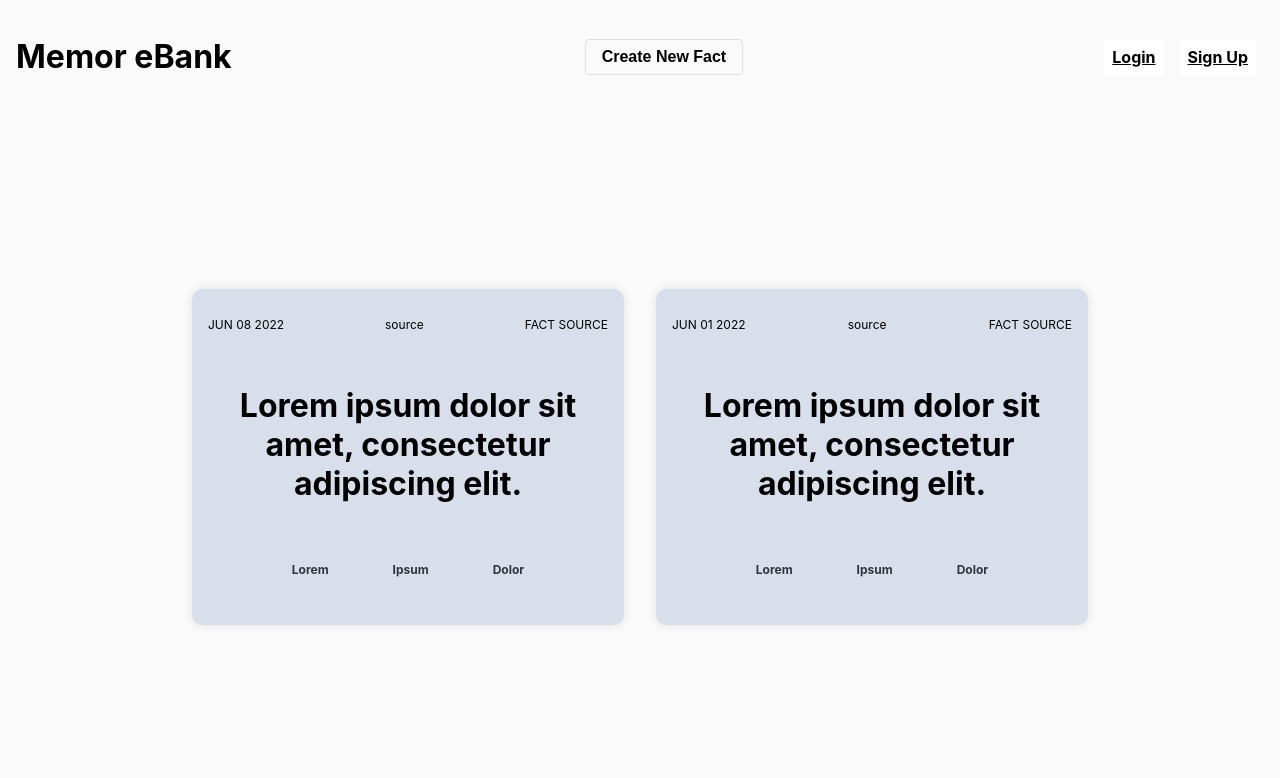
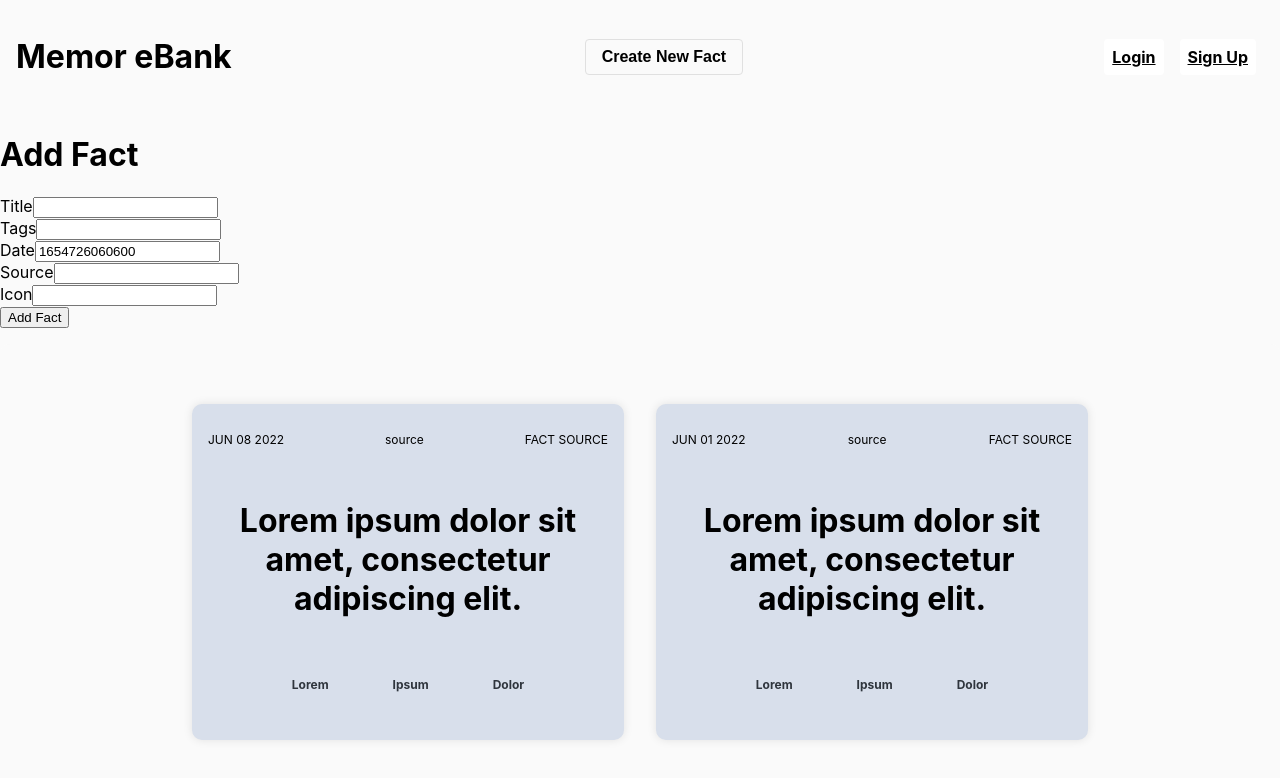
Before and after one commit to jallend1/memorebank, a React (Create React App) app: page / in a window 1280 px wide. Both pictures are taken after a click on the button "Create New Fact". Shown: the top 778 px of the page. Built offline with nearby package versions, Linux system fonts and the light colour scheme.

Commit message:
Creates Add New Fact modal and begins implementing form error handling

```diff
--- a/src/App.js
+++ b/src/App.js
@@ -1,8 +1,11 @@
+import { useState } from 'react';
+
 import Header from './Components/Header';
 import FactCard from './Components/FactCard';
+import AddFactModal from './Components/AddFactModal';
 
 function App() {
-  const facts = [
+  const [facts, setFacts] = useState([
     {
       title: 'Lorem ipsum dolor sit amet, consectetur adipiscing elit.',
       tags: ['Lorem', 'Ipsum', 'Dolor'],
@@ -19,10 +22,24 @@ function App() {
       icon: 'source',
       id: 2
     }
-  ];
+  ]);
+
+  const [isOpen, setIsOpen] = useState(false);
+
+  const onAddFact = (fact) => {
+    setFacts([...facts, fact]);
+    setIsOpen(false);
+    console.log(facts);
+  };
+
+  const toggleModalOpen = () => {
+    setIsOpen(!isOpen);
+  };
+
   return (
     <div className="App">
-      <Header />
+      <Header toggleModalOpen={toggleModalOpen} />
+      {isOpen && <AddFactModal onAddFact={onAddFact} />}
       <div className="fact-card-container">
         {facts.map((fact) => (
           <FactCard key={fact.id} {...fact} />
--- /dev/null
+++ b/src/Components/AddFactModal.jsx
@@ -0,0 +1,105 @@
+import { useState } from 'react';
+
+const AddFactModal = (props) => {
+  const { toggleModalOpen, onAddFact, onChange } = props;
+  const [error, setError] = useState('');
+  const [newFact, setNewFact] = useState({
+    title: '',
+    tags: [],
+    date: Date.now(),
+    source: '',
+    icon: ''
+  });
+
+  const handleChange = (e) => {
+    const { name, value } = e.target;
+    if (name === 'tags') {
+      setNewFact({ ...newFact, tags: value.split(',') });
+    } else {
+      setNewFact({ ...newFact, [name]: value });
+    }
+  };
+
+  const handleSubmit = (e) => {
+    if (newFact.title.trim().length < 1) {
+      setError('Title is required');
+    } else {
+      onAddFact(newFact);
+    }
+  };
+
+  return (
+    <div>
+      <div className="add-fact-modal">
+        <div className="add-fact-modal__header">
+          <h1>Add Fact</h1>
+        </div>
+        <div className="add-fact-modal__body">
+          <div className="add-fact-modal__body__inputs">
+            <div className="add-fact-modal__body__inputs__title">
+              <label htmlFor="title">Title</label>
+              <input
+                type="text"
+                id="title"
+                name="title"
+                value={newFact.title}
+                onChange={handleChange}
+              />
+            </div>
+            <div className="add-fact-modal__body__inputs__tags">
+              <label htmlFor="tags">Tags</label>
+              <input
+                type="text"
+                id="tags"
+                name="tags"
+                value={newFact.tags}
+                onChange={handleChange}
+              />
+            </div>
+            <div className="add-fact-modal__body__inputs__date">
+              <label htmlFor="date">Date</label>
+              <input
+                type="text"
+                id="date"
+                name="date"
+                value={newFact.date}
+                onChange={handleChange}
+              />
+            </div>
+            <div className="add-fact-modal__body__inputs__source">
+              <label htmlFor="source">Source</label>
+              <input
+                type="text"
+                id="source"
+                name="source"
+                value={newFact.source}
+                onChange={handleChange}
+              />
+            </div>
+            <div className="add-fact-modal__body__inputs__icon">
+              <label htmlFor="icon">Icon</label>
+              <input
+                type="text"
+                id="icon"
+                name="icon"
+                value={newFact.icon}
+                onChange={handleChange}
+              />
+            </div>
+          </div>
+        </div>
+        <div className="add-fact-modal__footer">
+          <button
+            className="add-fact-modal__footer__button"
+            onClick={handleSubmit}
+          >
+            Add Fact
+          </button>
+          <p className="add-fact-modal__footer__error">{error}</p>
+        </div>
+      </div>
+    </div>
+  );
+};
+
+export default AddFactModal;
--- a/src/Components/Header.jsx
+++ b/src/Components/Header.jsx
@@ -1,11 +1,13 @@
-const Header = () => {
+const Header = ({ toggleModalOpen }) => {
   return (
     <header className="main-header">
       <div className="main-header__logo">
         <h1>Memor eBank</h1>
       </div>
       <div>
-        <button className="add-fact-button">Create New Fact</button>
+        <button className="add-fact-button" onClick={toggleModalOpen}>
+          Create New Fact
+        </button>
       </div>
       <div className="main-header__nav">
         <a href="#" className="main-header__nav__item">
```
